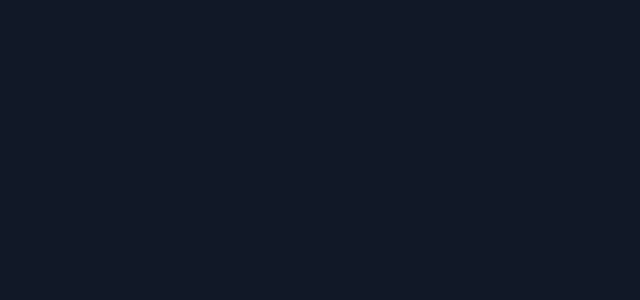
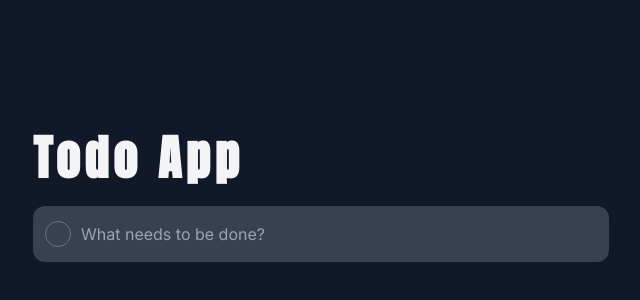
Before and after one commit to andresdvelez/Todo-makaia, a React (Create React App) app: page / in a window 1280 px wide. Shown: the part 202-502 px from the top of the page, without its empty margins (319-959 px from the left). Built offline with nearby package versions, Linux system fonts and the light colour scheme.

Commit message:
create header

```diff
--- a/public/index.html
+++ b/public/index.html
@@ -15,15 +15,12 @@
       user's mobile device or desktop. See https://developers.google.com/web/fundamentals/web-app-manifest/
     -->
     <link rel="manifest" href="%PUBLIC_URL%/manifest.json" />
-    <!--
-      Notice the use of %PUBLIC_URL% in the tags above.
-      It will be replaced with the URL of the `public` folder during the build.
-      Only files inside the `public` folder can be referenced from the HTML.
-
-      Unlike "/favicon.ico" or "favicon.ico", "%PUBLIC_URL%/favicon.ico" will
-      work correctly both with client-side routing and a non-root public URL.
-      Learn how to configure a non-root public URL by running `npm run build`.
-    -->
+    <link rel="preconnect" href="https://fonts.googleapis.com" />
+    <link rel="preconnect" href="https://fonts.gstatic.com" crossorigin />
+    <link
+      href="https://fonts.googleapis.com/css2?family=Anton&family=Inter&display=swap"
+      rel="stylesheet"
+    />
     <title>React App</title>
   </head>
   <body>
--- a/src/App.js
+++ b/src/App.js
@@ -1,9 +1,14 @@
 import React from "react";
+import { Title } from "./components/title";
+import { TodoInput } from "./components/todoInput";
 
 function App() {
   return (
     <div className="bg-gray-900 min-h-screen h-full text-gray-100 flex items-center justify-center py-20 px-5">
-      <div className="container flex flex-col max-w-xl"></div>
+      <div className="container flex flex-col max-w-xl">
+        <Title />
+        <TodoInput />
+      </div>
     </div>
   );
 }
--- /dev/null
+++ b/src/components/title/Title.jsx
@@ -0,0 +1,9 @@
+import React from "react";
+
+function Title() {
+  return (
+    <h1 className="text-5xl font-anton font-bold tracking-widest">Todo App</h1>
+  );
+}
+
+export { Title };
--- /dev/null
+++ b/src/components/title/index.js
@@ -0,0 +1 @@
+export * from "./Title";
--- /dev/null
+++ b/src/components/todoInput/TodoInput.jsx
@@ -0,0 +1,20 @@
+import React from "react";
+
+function TodoInput() {
+  return (
+    <div className="mt-6 relative">
+      <div className="absolute inset-y-0 left-0 pl-3 flex items-center pointer-events-none">
+        <span className="border border-gray-500 border-solid p-3 rounded-full">
+          {" "}
+        </span>
+      </div>
+      <input
+        type="text"
+        className="focus:shadow-lg font-inter focus:shadow-blue-800 pl-12 w-full py-4 bg-gray-700 rounded-xl outline-none transition-all duration-300 ease-in-out"
+        placeholder="What needs to be done?"
+      />
+    </div>
+  );
+}
+
+export { TodoInput };
--- /dev/null
+++ b/src/components/todoInput/index.js
@@ -0,0 +1 @@
+export * from "./TodoInput";
--- a/tailwind.config.js
+++ b/tailwind.config.js
@@ -2,7 +2,12 @@
 module.exports = {
   content: ["./src/**/*.{js,jsx,ts,tsx}"],
   theme: {
-    extend: {},
+    extend: {
+      fontFamily: {
+        anton: ["Anton", "serif"],
+        inter: ["Inter", "serif"],
+      },
+    },
   },
   plugins: [],
 };
```
